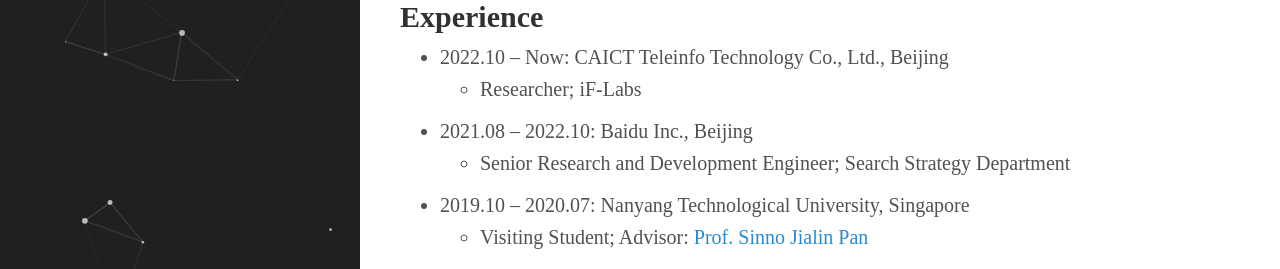
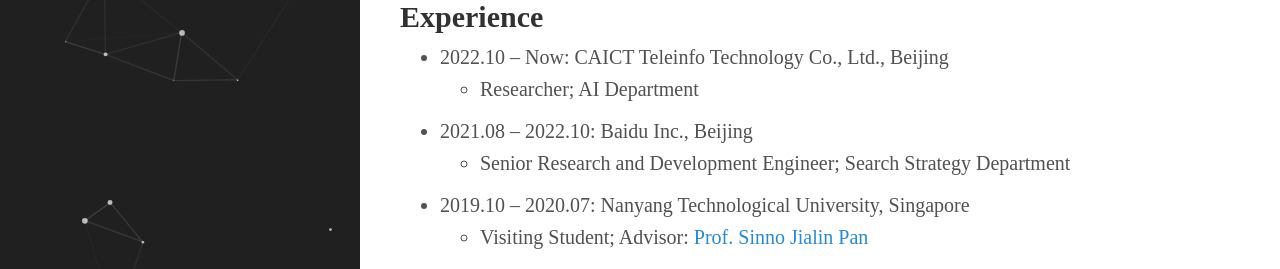
Before and after one commit to yyyaoyuan/yyyaoyuan.github.io, a Jekyll site: the page built from index.html, in a window 1280 px wide and 900 px high, scrolled down 542 px. Shown: the part 478-747 px from the top of the window. Built offline with Jekyll 4.4.1, drawn with Linux system fonts in a browser that asks for light colours; the list of posts is cut into pages by our own code.

Commit message:
Update index.html

```diff
--- a/index.html
+++ b/index.html
@@ -97,7 +97,7 @@
 	<p>2022.10 – Now: CAICT Teleinfo Technology Co., Ltd., Beijing</p>
 	<ul>
 		<li>
-			Researcher; iF-Labs
+			Researcher; AI Department
 		</li>
 	</ul>
 </li>
```
